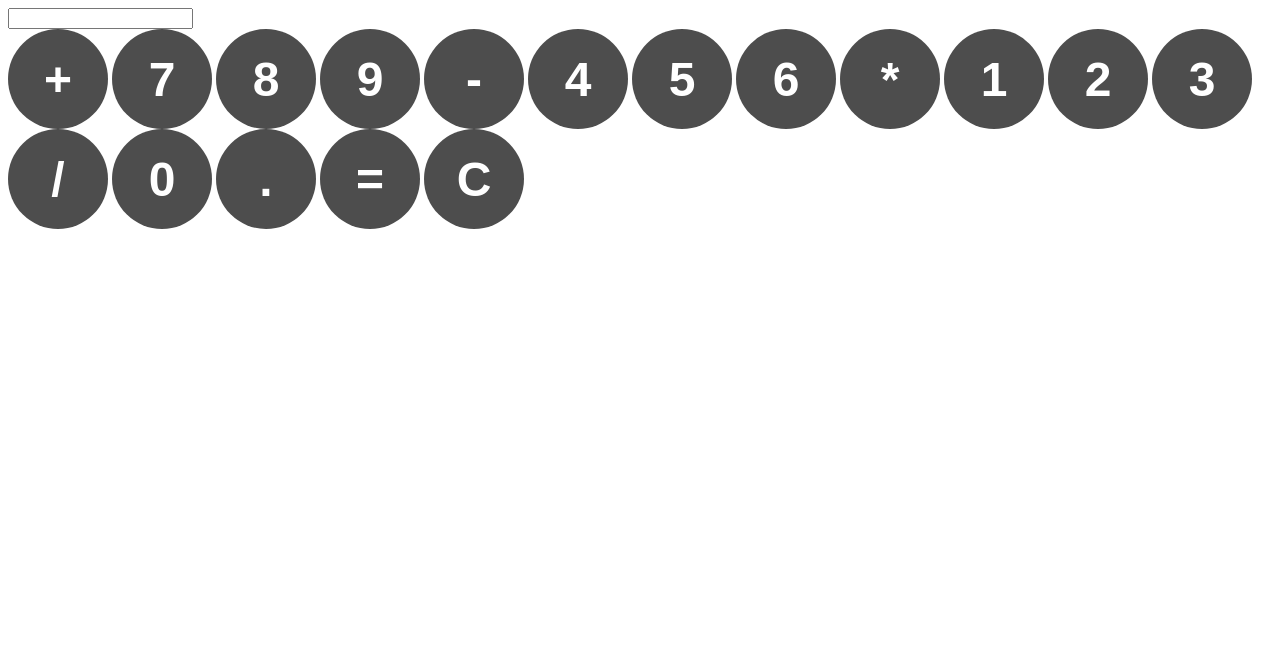
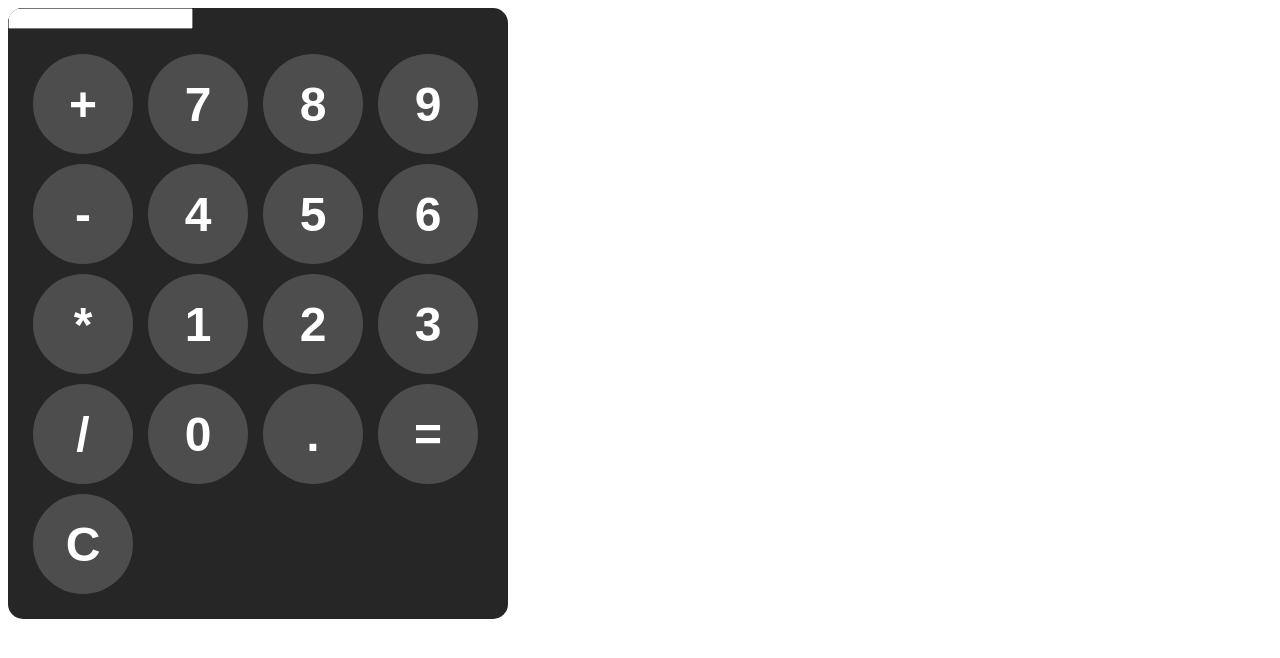
Before and after one commit to HiddenBeater/calculator, a plain HTML site: page index.html in a window 1280 px wide. Drawn offline with Linux system fonts and the light colour scheme.

Commit message:
Create general calculator layout

```diff
--- a/styles.css
+++ b/styles.css
@@ -1,3 +1,18 @@
+#calculator{
+    font-family: Arial, sans-serif;
+    background-color: hsl(0,0%, 15%);
+    border-radius: 15px;
+    max-width: 500px;
+    overflow: hidden;
+}
+
+#keys{
+    display: grid;
+    grid-template-columns: repeat(4, 1fr);
+    gap: 10px;
+    padding: 25px;
+}
+
 button{
     width: 100px;
     height: 100px;
```
